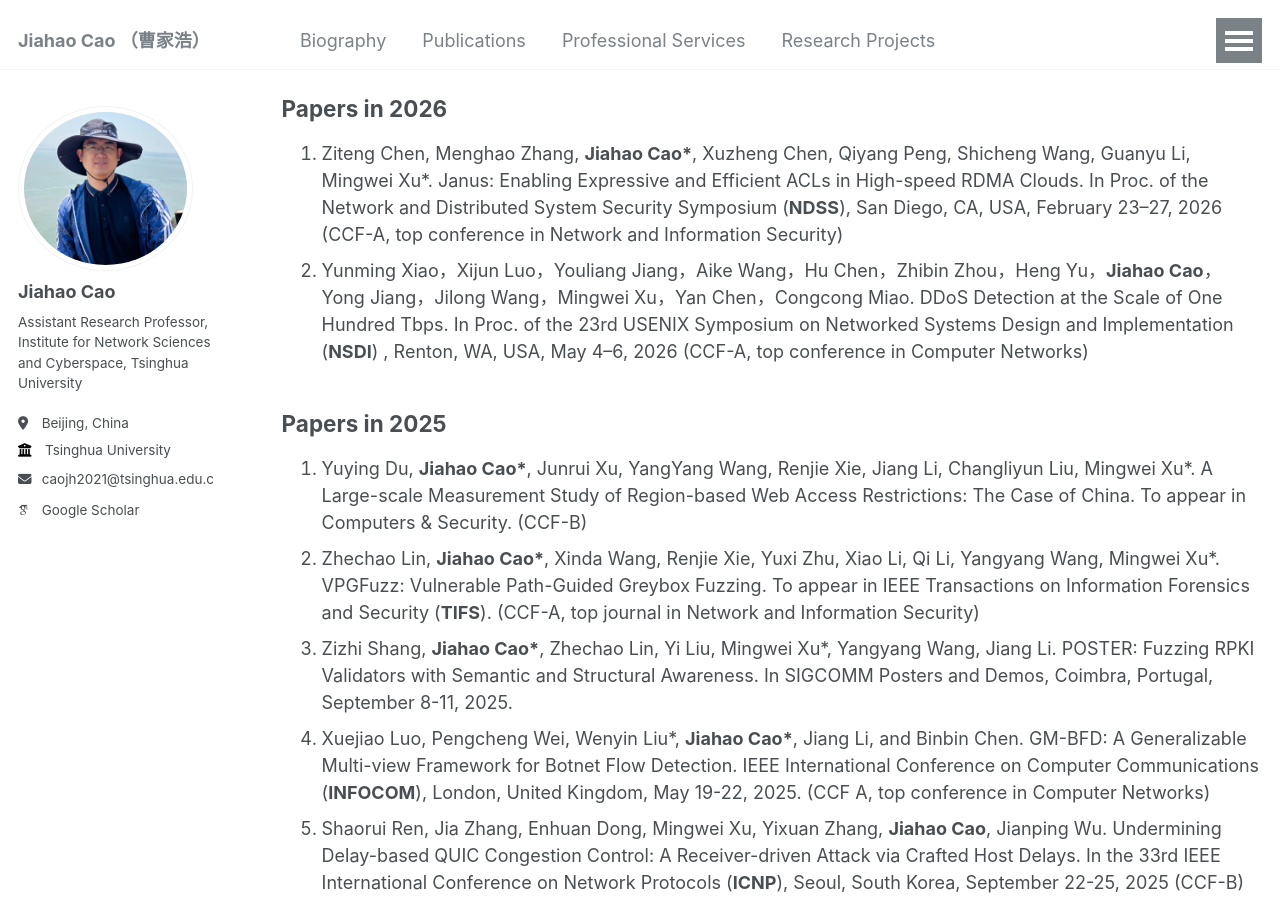
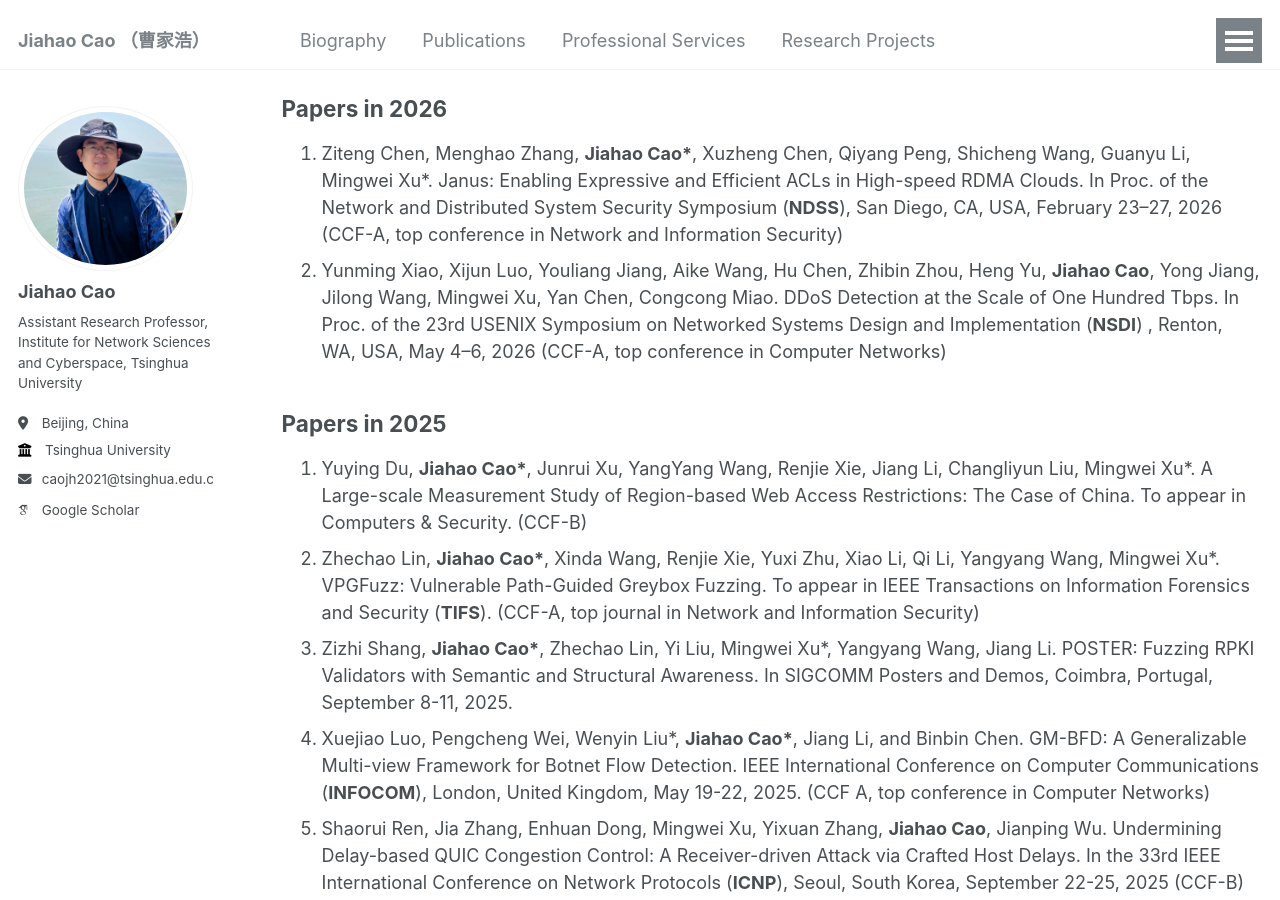
Before and after one commit to caojh15/caojh15.github.io, a Jekyll site: the page built from _pages/publications.md, in a window 1280 px wide and 900 px high, scrolled down 1875 px. Built offline with Jekyll 4.4.1, drawn with Linux system fonts in a browser that asks for light colours; some web fonts are replaced.

Commit message:
Update publications.md

```diff
--- a/_pages/publications.md
+++ b/_pages/publications.md
@@ -24,7 +24,7 @@ author_profile: true
 
 ## Papers in 2026
 1. Ziteng Chen, Menghao Zhang, **Jiahao Cao\***, Xuzheng Chen, Qiyang Peng, Shicheng Wang, Guanyu Li, Mingwei Xu*. Janus: Enabling Expressive and Efficient ACLs in High-speed RDMA Clouds. In Proc. of the Network and Distributed System Security Symposium  (**NDSS**), San Diego, CA, USA, February 23–27, 2026 (CCF-A, top conference in Network and Information Security)
-2. Yunming Xiao，Xijun Luo，Youliang Jiang，Aike Wang，Hu Chen，Zhibin Zhou，Heng Yu，**Jiahao Cao**，Yong Jiang，Jilong Wang，Mingwei Xu，Yan Chen，Congcong Miao. DDoS Detection at the Scale of One Hundred Tbps. In Proc. of the 23rd USENIX Symposium on Networked Systems Design and Implementation (**NSDI**) , Renton, WA, USA, May 4–6, 2026 (CCF-A, top conference in Computer Networks)
+2. Yunming Xiao, Xijun Luo, Youliang Jiang, Aike Wang, Hu Chen, Zhibin Zhou, Heng Yu, **Jiahao Cao**, Yong Jiang, Jilong Wang, Mingwei Xu, Yan Chen, Congcong Miao. DDoS Detection at the Scale of One Hundred Tbps. In Proc. of the 23rd USENIX Symposium on Networked Systems Design and Implementation (**NSDI**) , Renton, WA, USA, May 4–6, 2026 (CCF-A, top conference in Computer Networks)
 
 ## Papers in 2025
 1. Yuying Du, **Jiahao Cao\***, Junrui Xu, YangYang Wang, Renjie Xie, Jiang Li, Changliyun Liu, Mingwei Xu*. A Large-scale Measurement Study of Region-based Web Access Restrictions: The Case of China. To appear in Computers & Security. (CCF-B)
```
